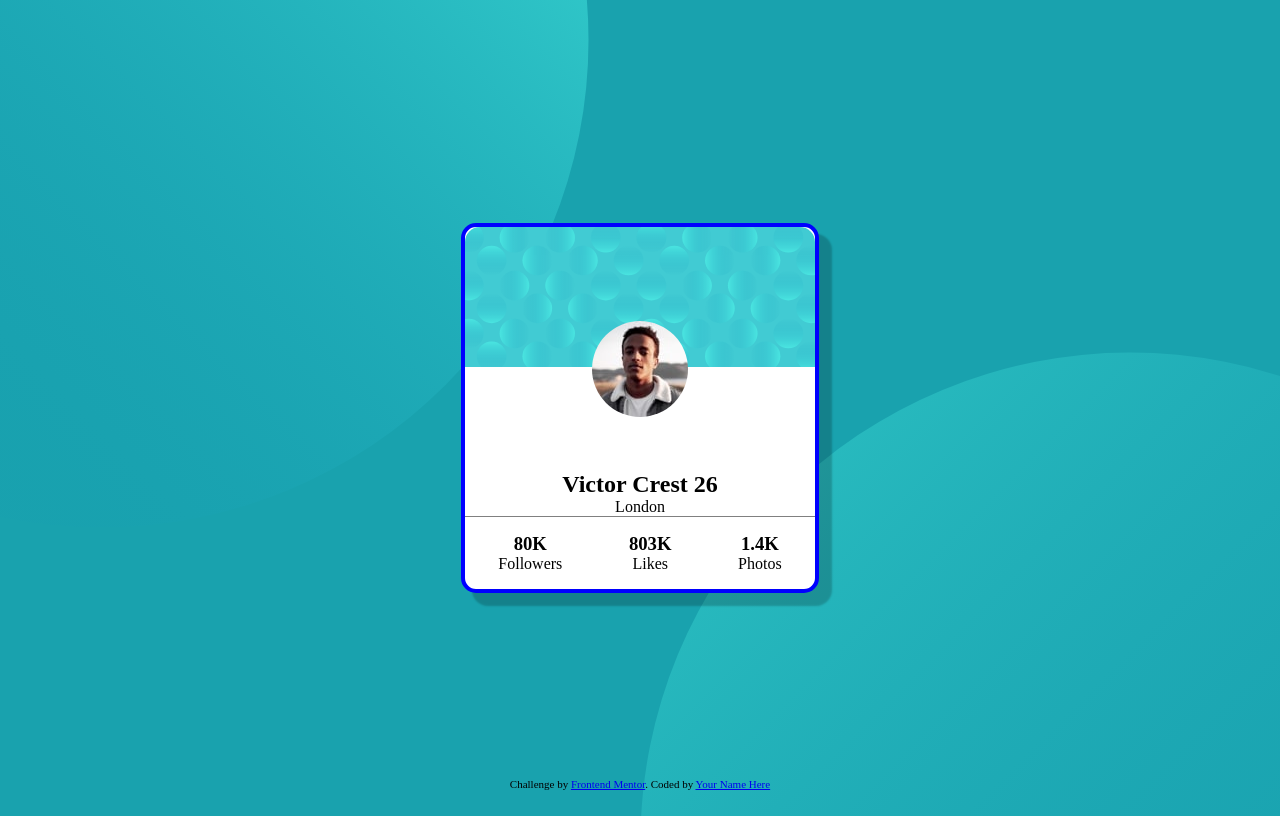
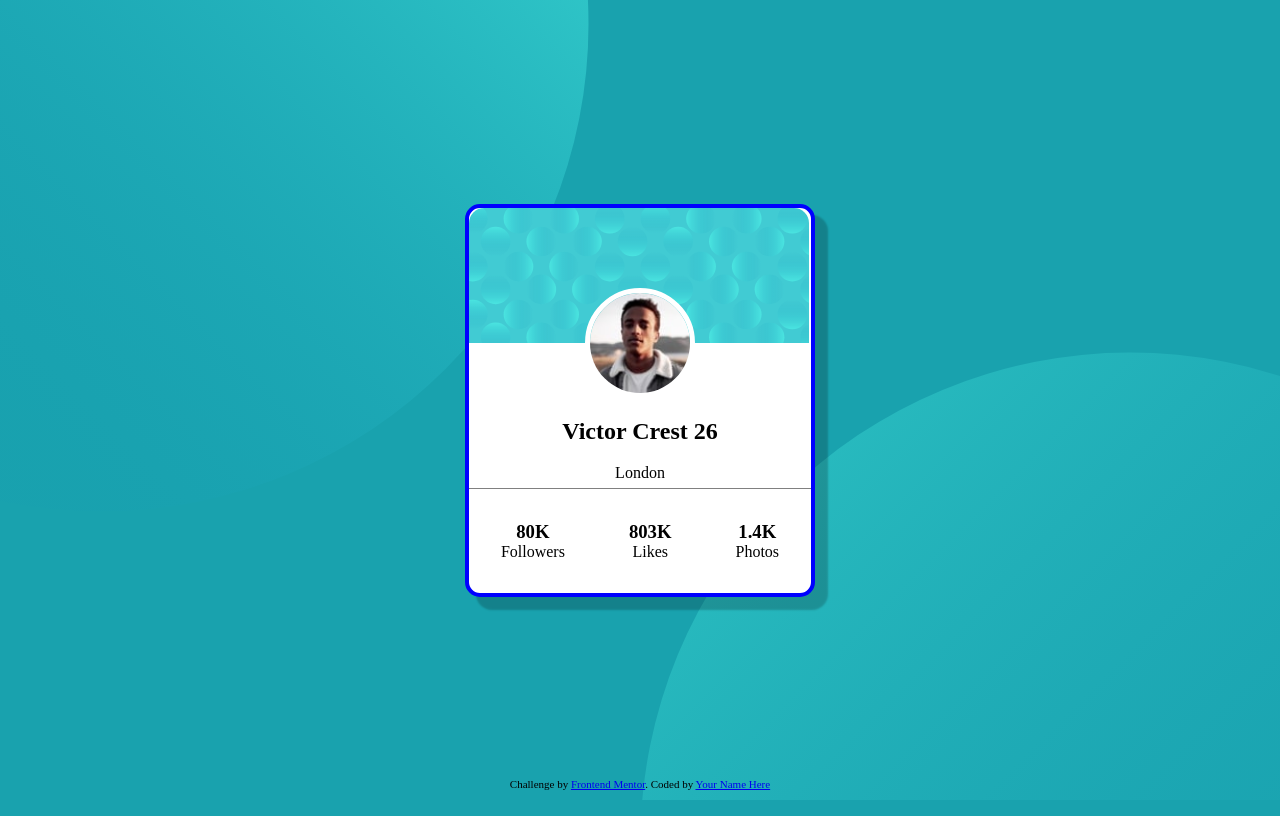
Before and after one commit to shoneriki/front-end, a plain HTML site: page profile-card-component-main/index.html in a window 1280 px wide. Drawn offline with Linux system fonts and the light colour scheme.

Commit message:
elements initial alignment

```diff
--- a/profile-card-component-main/index.html
+++ b/profile-card-component-main/index.html
@@ -12,16 +12,20 @@
 </head>
 
 <body>
+
   <div class="container">
+
     <section class="card">
-      <img src="images/bg-pattern-card.svg" alt="" class="card-top">
-      <div class="top">
+      <div class="header">
+      </div>
+      <div class="card-top">
         <img src="images/image-victor.jpg" alt="" class="card-avatar">
         <h1 class="card-name"> Victor Crest <span>26</span></h1>
         <p class="card-city">London</p>
       </div>
 
-      <div class="bottom">
+
+      <div class="card-footer">
         <div class="stats">
           <h3>80K</h3>
           <p>Followers</p>
--- a/profile-card-component-main/style.css
+++ b/profile-card-component-main/style.css
@@ -1,14 +1,18 @@
-html {
-  display: block;
+body {
+  background-color: hsl(185, 75%, 39%);
   margin: 0;
   padding: 0;
-}
-
-body {
-  background-color: hsl(185, 75%, 39%);
   background-image: url(images/bg-pattern-top.svg), url(images/bg-pattern-bottom.svg);
   background-position: right 54vw bottom 36vh, left 50vw top 44vh;
   background-repeat: no-repeat, no-repeat;
+}
+
+.header {
+  background-image: url(images/bg-pattern-card.svg);
+  position: relative;
+  width: 340px;
+  height: 135px;
+  border-radius: 15px 15px 0 0;
 }
 
 .container {
@@ -16,12 +20,6 @@ body {
   align-items: center;
   height: 100vh;
   justify-content: center;
-}
-
-.card-avatar{
-  border-radius: 50px;
-  position: relative;
-  bottom: 50px;
 }
 
 
@@ -33,75 +31,44 @@ body {
 }
 
 .card-top {
-  border-radius: 15px 15px 0 0;
-}
-
-.top {
-  width: 100%;
-  text-align: center;
-  padding: 0;
-  margin: 0;
+  background: #fff;
+  height: 145px;
+  display: flex ;
+  flex-direction: column;
   justify-content: center;
+  align-items: center;
   border-bottom: 1px solid gray;
 }
 
-.top h1{
+.card-avatar {
+  width: 100px;
+  height: 100px;
+  border-radius: 50%;
+  border: 5px solid white;
+  align-items: center;
+  margin-top: -60px;
+  z-index: 10;
+}
+
+.card-footer {
+  display: flex;
+  justify-content: space-around;
+  text-align: center;
   margin: 0;
   padding: 0;
 }
 
-.top p{
+.stats {
+  margin: 2rem;
+  padding: 0;
+}
+
+.stats h3,p {
   margin: 0;
   padding: 0;
 }
 
-.bottom {
-  display: flex;
-  justify-content: space-around;
-}
 
-.stats {
-  margin-top:0;
-  padding: 1rem 0;
-}
-
-.stats h3,p{
-  text-align: center;
-  margin: 0;
-  padding: 0;
-}
-/*
-
-.top {
-  border: 2px solid white;
-  height: 23vh;
-  width: 100%;
-  background-color: #fff;
-}
-
-.top-third {
-  background: url(images/bg-pattern-card.svg);
-  height: 50%;
-  max-width: 100%;
-  border: 4px solid black;
-}
-
-.picture  img{
-  border-radius: 50px;
-  position: relative;
-  bottom: 50px;
-  left: 75px;
-
-}
-
-.name {
-  display: flex;
-  flex-direction: column;
-  justify-content: center;
-  align-items: center;
-  color: black;
-  font-family: 'Kumbh Sans', sans-serif;
-} */
 
 .attribution {
   font-size: 11px;
```
